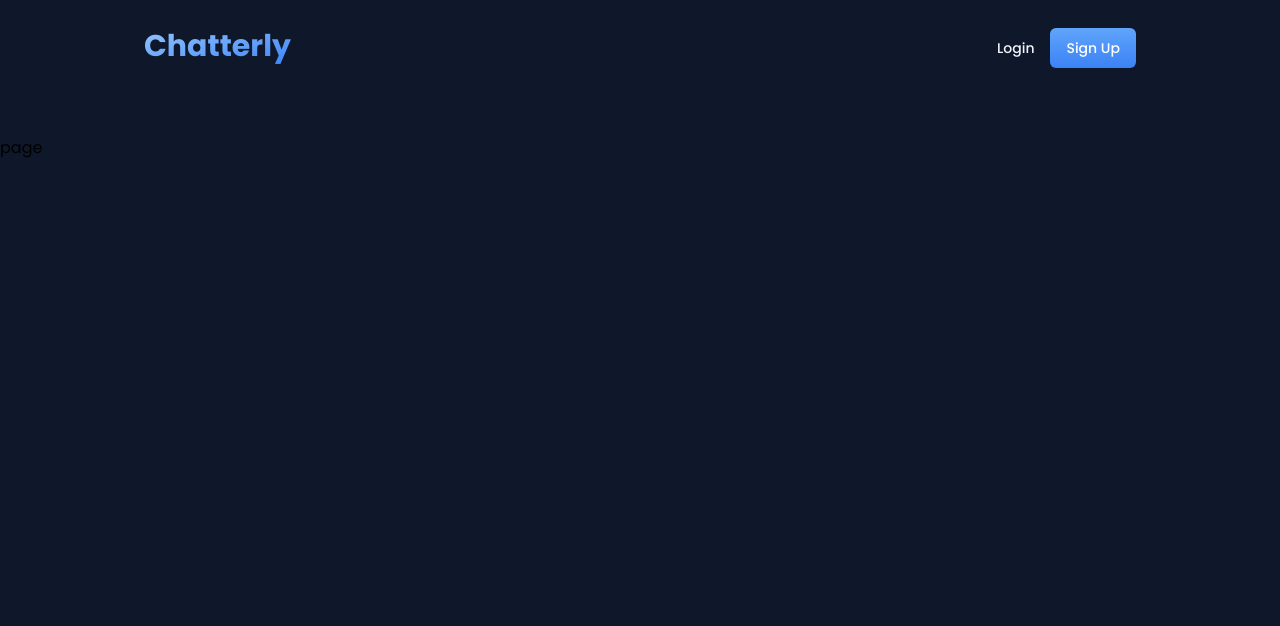
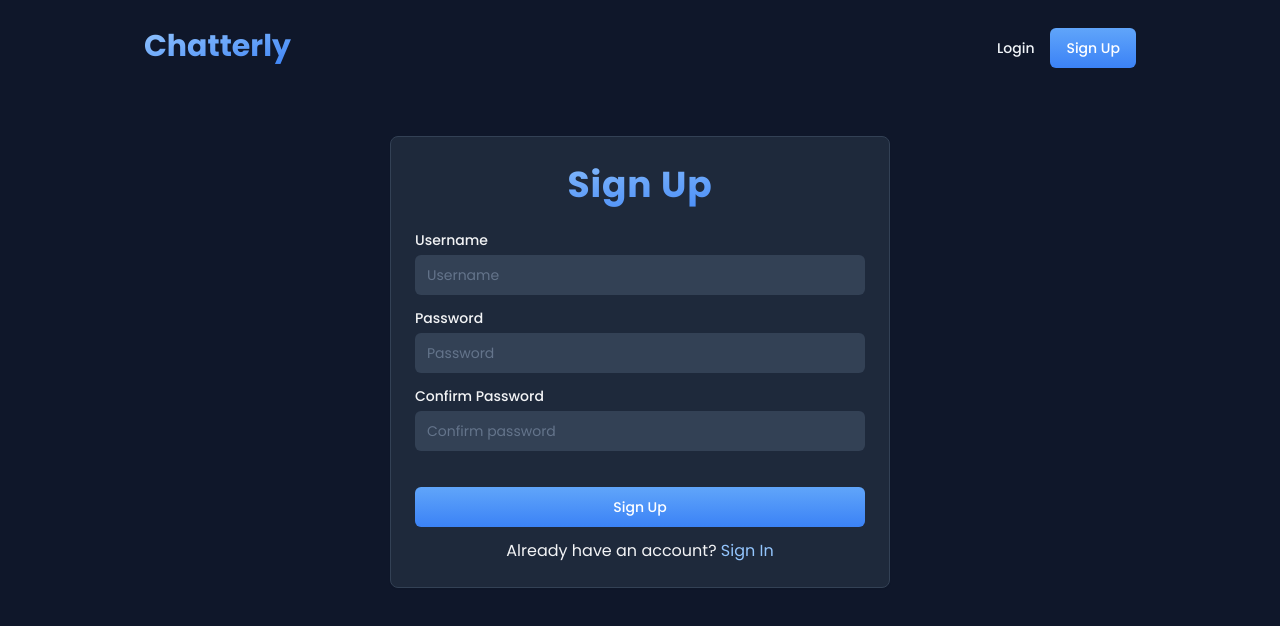
Before and after one commit to xyugen/chatterly, a Next.js app: page /signup in a window 1280 px wide. Shown: the top 626 px of the page. Built offline with nearby package versions, Linux system fonts and the light colour scheme.

Commit message:
feat: add sign up page

```diff
--- a/package.json
+++ b/package.json
@@ -9,6 +9,7 @@
     "lint": "next lint"
   },
   "dependencies": {
+    "@hookform/resolvers": "^3.3.4",
     "@radix-ui/react-label": "^2.0.2",
     "@radix-ui/react-slot": "^1.0.2",
     "class-variance-authority": "^0.7.0",
@@ -18,8 +19,10 @@
     "next": "14.1.4",
     "react": "^18",
     "react-dom": "^18",
+    "react-hook-form": "^7.51.1",
     "tailwind-merge": "^2.2.2",
-    "tailwindcss-animate": "^1.0.7"
+    "tailwindcss-animate": "^1.0.7",
+    "zod": "^3.22.4"
   },
   "devDependencies": {
     "@types/node": "^20",
--- a/src/app/login/page.tsx
+++ b/src/app/login/page.tsx
@@ -5,7 +5,7 @@ import { Label } from '@/components/ui/label'
 import Link from 'next/link'
 import React from 'react'
 
-const page = () => {
+const LoginForm = () => {
   return (
     <main className='text-gray-100 px-6 md:px-0 mx-auto w-full sm:w-[500px] space-y-12'>
         <Card>
@@ -24,7 +24,7 @@ const page = () => {
             </CardContent>
             <CardFooter className='flex flex-col gap-3'>
                 <Button variant={ 'outline' } className='w-full'>Login</Button>
-                <p>Already have an account? <Link href='/signup' className='text-blue-300 hover:underline underline-offset-2'>Sign Up</Link></p>
+                <p>Don&lsquo;t have an account? <Link href='/signup' className='text-blue-300 hover:underline underline-offset-2'>Sign Up</Link></p>
                 {/* <div className='border-t border-slate-700 w-full mt-5 bg-slate-400'></div> */}
             </CardFooter>
         </Card>
@@ -32,4 +32,4 @@ const page = () => {
   )
 }
 
-export default page
+export default LoginForm
--- a/src/app/signup/page.tsx
+++ b/src/app/signup/page.tsx
@@ -1,9 +1,41 @@
+import { Button } from '@/components/ui/button'
+import { Card, CardContent, CardFooter, CardHeader, CardTitle } from '@/components/ui/card'
+import { Input } from '@/components/ui/input'
+import { Label } from '@/components/ui/label'
+import Link from 'next/link'
 import React from 'react'
 
-const page = () => {
+const SignUpForm = () => {
   return (
-    <div>page</div>
+    <main className='text-gray-100 px-6 md:px-0 mx-auto w-full sm:w-[500px] space-y-12'>
+        <Card>
+            <CardHeader>
+                <CardTitle className='text-4xl bg-gradient-to-br font-bold p-1 from-blue-300 to-blue-500 text-transparent bg-clip-text text-center tracking-wide'>
+                  Sign Up
+                </CardTitle>
+            </CardHeader>
+            <CardContent className='flex flex-col gap-4 mb-3'>
+                <div className='flex flex-col gap-2'>
+                    <Label htmlFor='username'>Username</Label>
+                    <Input id='username' type='text' placeholder='Username' required></Input>
+                </div>
+                <div className='flex flex-col gap-2'>
+                    <Label htmlFor='password'>Password</Label>
+                    <Input id='password' type='password' placeholder='Password' required></Input>
+                </div>
+                <div className='flex flex-col gap-2'>
+                    <Label htmlFor='confirm-password'>Confirm Password</Label>
+                    <Input id='confirm-password' type='password' placeholder='Confirm password' required></Input>
+                </div>
+            </CardContent>
+            <CardFooter className='flex flex-col gap-3'>
+                <Button variant={ 'outline' } className='w-full'>Sign Up</Button>
+                <p>Already have an account? <Link href='/login' className='text-blue-300 hover:underline underline-offset-2'>Sign In</Link></p>
+                {/* <div className='border-t border-slate-700 w-full mt-5 bg-slate-400'></div> */}
+            </CardFooter>
+        </Card>
+    </main>
   )
 }
 
-export default page
+export default SignUpForm
--- /dev/null
+++ b/src/components/ui/form.tsx
@@ -0,0 +1,176 @@
+import * as React from "react"
+import * as LabelPrimitive from "@radix-ui/react-label"
+import { Slot } from "@radix-ui/react-slot"
+import {
+  Controller,
+  ControllerProps,
+  FieldPath,
+  FieldValues,
+  FormProvider,
+  useFormContext,
+} from "react-hook-form"
+
+import { cn } from "@/lib/utils"
+import { Label } from "@/components/ui/label"
+
+const Form = FormProvider
+
+type FormFieldContextValue<
+  TFieldValues extends FieldValues = FieldValues,
+  TName extends FieldPath<TFieldValues> = FieldPath<TFieldValues>
+> = {
+  name: TName
+}
+
+const FormFieldContext = React.createContext<FormFieldContextValue>(
+  {} as FormFieldContextValue
+)
+
+const FormField = <
+  TFieldValues extends FieldValues = FieldValues,
+  TName extends FieldPath<TFieldValues> = FieldPath<TFieldValues>
+>({
+  ...props
+}: ControllerProps<TFieldValues, TName>) => {
+  return (
+    <FormFieldContext.Provider value={{ name: props.name }}>
+      <Controller {...props} />
+    </FormFieldContext.Provider>
+  )
+}
+
+const useFormField = () => {
+  const fieldContext = React.useContext(FormFieldContext)
+  const itemContext = React.useContext(FormItemContext)
+  const { getFieldState, formState } = useFormContext()
+
+  const fieldState = getFieldState(fieldContext.name, formState)
+
+  if (!fieldContext) {
+    throw new Error("useFormField should be used within <FormField>")
+  }
+
+  const { id } = itemContext
+
+  return {
+    id,
+    name: fieldContext.name,
+    formItemId: `${id}-form-item`,
+    formDescriptionId: `${id}-form-item-description`,
+    formMessageId: `${id}-form-item-message`,
+    ...fieldState,
+  }
+}
+
+type FormItemContextValue = {
+  id: string
+}
+
+const FormItemContext = React.createContext<FormItemContextValue>(
+  {} as FormItemContextValue
+)
+
+const FormItem = React.forwardRef<
+  HTMLDivElement,
+  React.HTMLAttributes<HTMLDivElement>
+>(({ className, ...props }, ref) => {
+  const id = React.useId()
+
+  return (
+    <FormItemContext.Provider value={{ id }}>
+      <div ref={ref} className={cn("space-y-2", className)} {...props} />
+    </FormItemContext.Provider>
+  )
+})
+FormItem.displayName = "FormItem"
+
+const FormLabel = React.forwardRef<
+  React.ElementRef<typeof LabelPrimitive.Root>,
+  React.ComponentPropsWithoutRef<typeof LabelPrimitive.Root>
+>(({ className, ...props }, ref) => {
+  const { error, formItemId } = useFormField()
+
+  return (
+    <Label
+      ref={ref}
+      className={cn(error && "text-red-500 dark:text-red-900", className)}
+      htmlFor={formItemId}
+      {...props}
+    />
+  )
+})
+FormLabel.displayName = "FormLabel"
+
+const FormControl = React.forwardRef<
+  React.ElementRef<typeof Slot>,
+  React.ComponentPropsWithoutRef<typeof Slot>
+>(({ ...props }, ref) => {
+  const { error, formItemId, formDescriptionId, formMessageId } = useFormField()
+
+  return (
+    <Slot
+      ref={ref}
+      id={formItemId}
+      aria-describedby={
+        !error
+          ? `${formDescriptionId}`
+          : `${formDescriptionId} ${formMessageId}`
+      }
+      aria-invalid={!!error}
+      {...props}
+    />
+  )
+})
+FormControl.displayName = "FormControl"
+
+const FormDescription = React.forwardRef<
+  HTMLParagraphElement,
+  React.HTMLAttributes<HTMLParagraphElement>
+>(({ className, ...props }, ref) => {
+  const { formDescriptionId } = useFormField()
+
+  return (
+    <p
+      ref={ref}
+      id={formDescriptionId}
+      className={cn("text-sm text-slate-500 dark:text-slate-400", className)}
+      {...props}
+    />
+  )
+})
+FormDescription.displayName = "FormDescription"
+
+const FormMessage = React.forwardRef<
+  HTMLParagraphElement,
+  React.HTMLAttributes<HTMLParagraphElement>
+>(({ className, children, ...props }, ref) => {
+  const { error, formMessageId } = useFormField()
+  const body = error ? String(error?.message) : children
+
+  if (!body) {
+    return null
+  }
+
+  return (
+    <p
+      ref={ref}
+      id={formMessageId}
+      className={cn("text-sm font-medium text-red-500 dark:text-red-900", className)}
+      {...props}
+    >
+      {body}
+    </p>
+  )
+})
+FormMessage.displayName = "FormMessage"
+
+export {
+  useFormField,
+  Form,
+  FormItem,
+  FormLabel,
+  FormControl,
+  FormDescription,
+  FormMessage,
+  FormField,
+}
```
Also changed, not shown: 1 other file (tests, documents, lock files or other folders).
